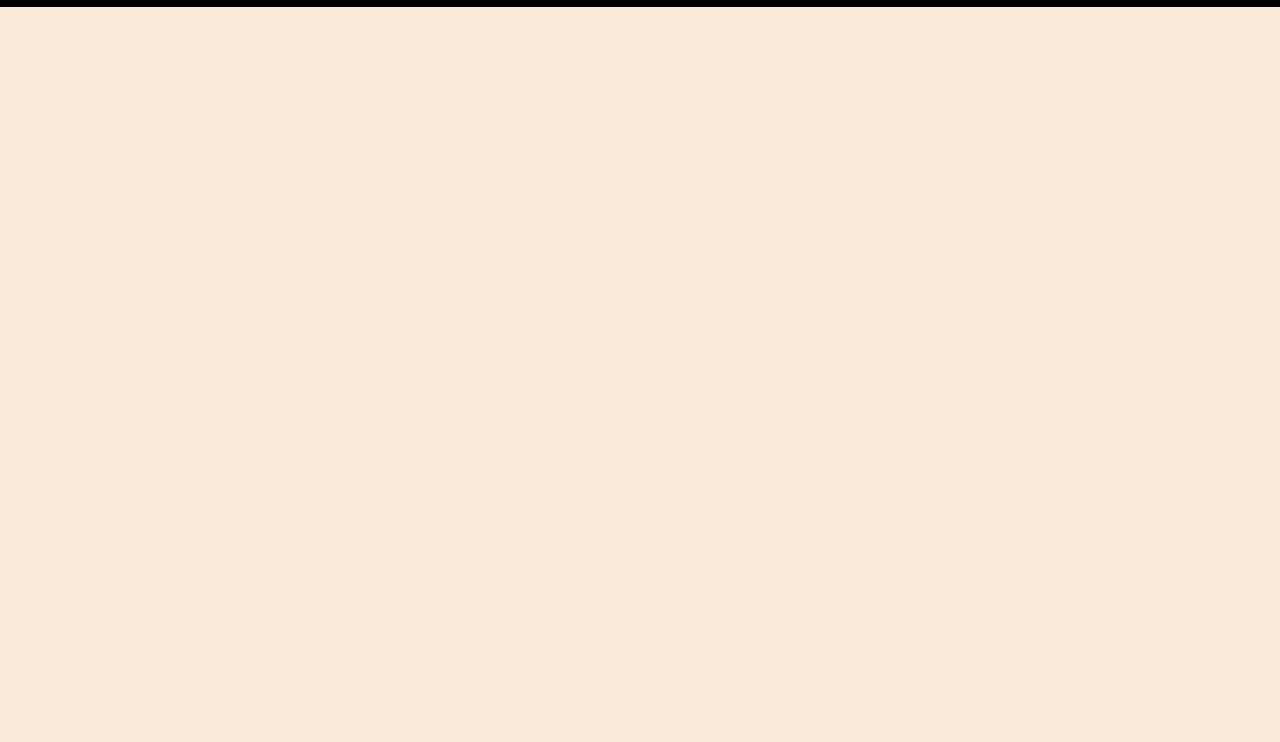
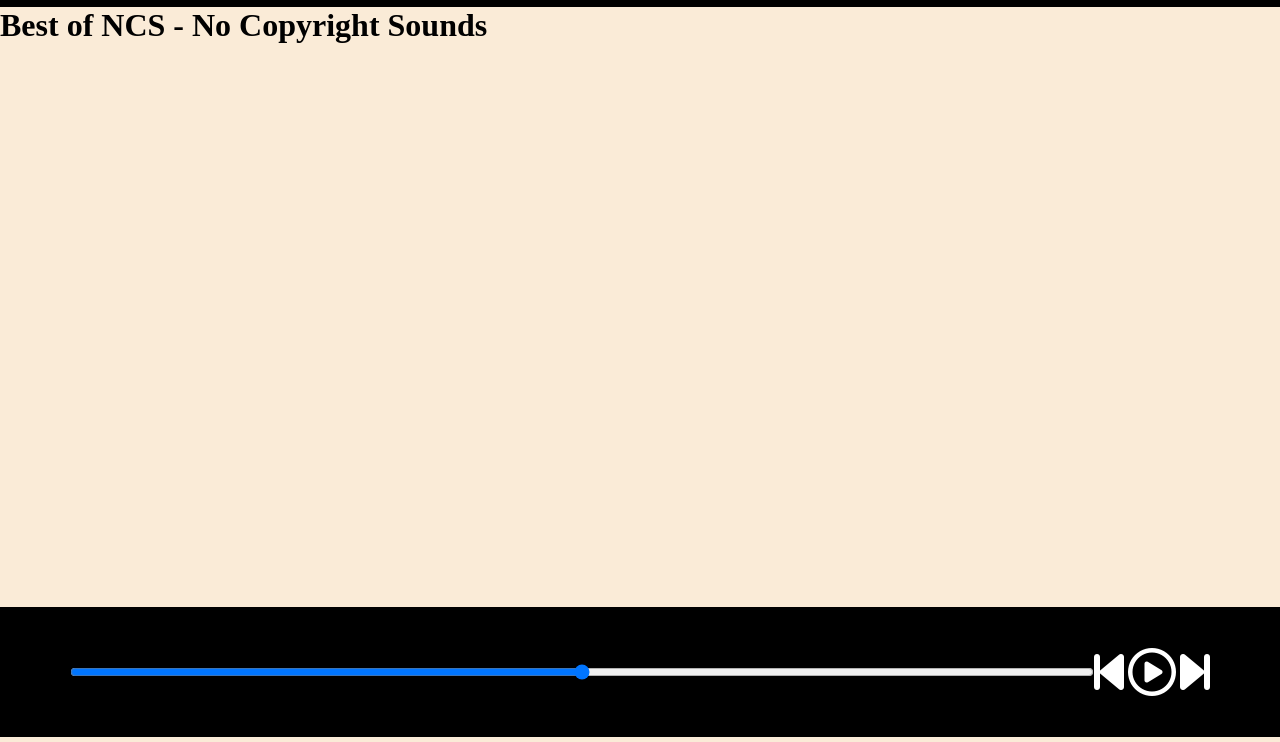
Before and after one commit to Atanu0341/Spotify, a plain HTML site: page index.html in a window 1280 px wide. Shown: the part 58-800 px from the top of the page. Drawn offline with Linux system fonts and the light colour scheme.

Commit message:
added icons

```diff
--- a/index.html
+++ b/index.html
@@ -20,7 +20,23 @@
         </ul>
     </nav>
 
+    <div class="container">
+        <h1>Best of NCS - No Copyright Sounds</h1>
+        <div class="songList"></div>
+        <div class="songBanner"></div>
+    </div>
 
+    <div class="bottom">
+        <input type="range" name="range" id="myProgressBar" min="0" max="100">
+        <div class="icons">
+            <!-- fontawesome icons -->
+            <i class="fas fa-3x fa-step-backward"></i>
+            <i class="far fa-3x fa-play-circle"></i>
+            <i class="fas fa-3x fa-step-forward"></i>
+
+        </div>
+    </div>
+    <script src="https://kit.fontawesome.com/f6005253a1.js" crossorigin="anonymous"></script>
     <script src="script.js"></script>
 </body>
 
--- a/style.css
+++ b/style.css
@@ -38,3 +38,22 @@ nav ul li{
     font-weight: bolder;
     font-size: 1.3rem;
 }
+
+.container{
+    min-height: 75vh;
+}
+
+.bottom{
+    position: sticky;
+    height: 130px;
+    background-color: black;
+    color: white;
+    bottom: 0;
+    display: flex;
+    justify-content: center;
+    align-items: center;
+}
+
+#myProgressBar{
+    width: 80vw;
+}
```
